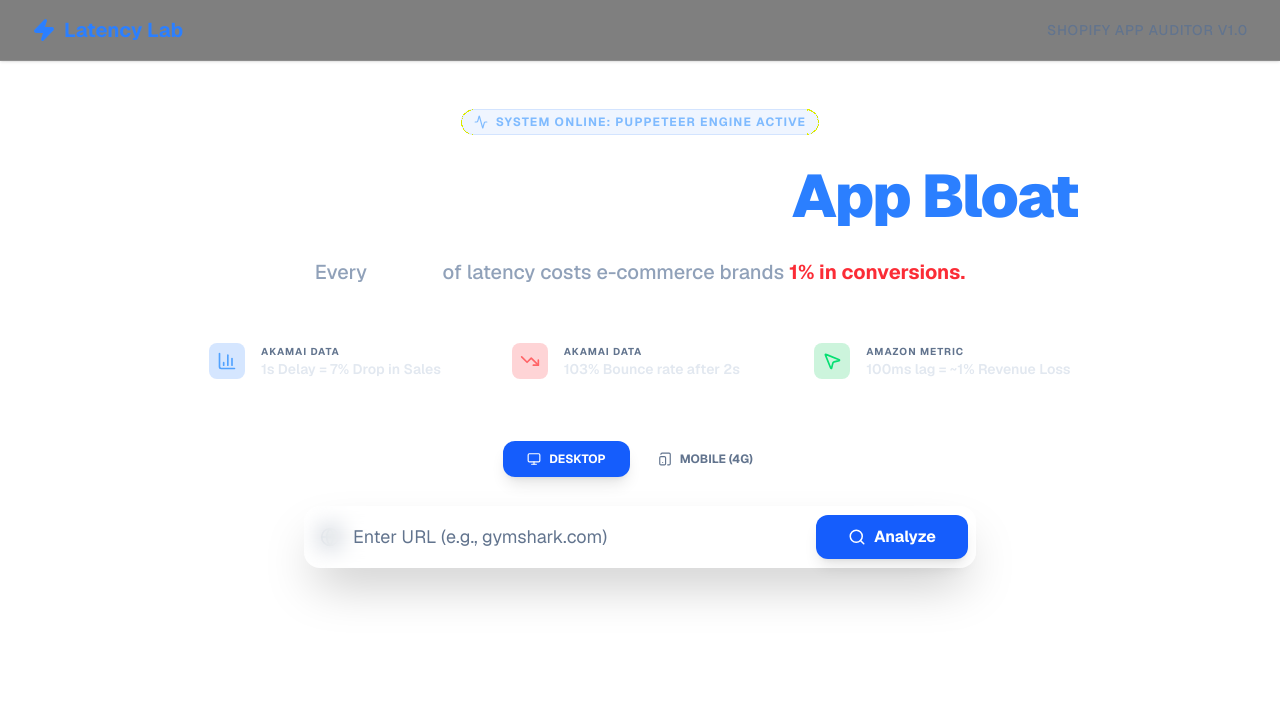
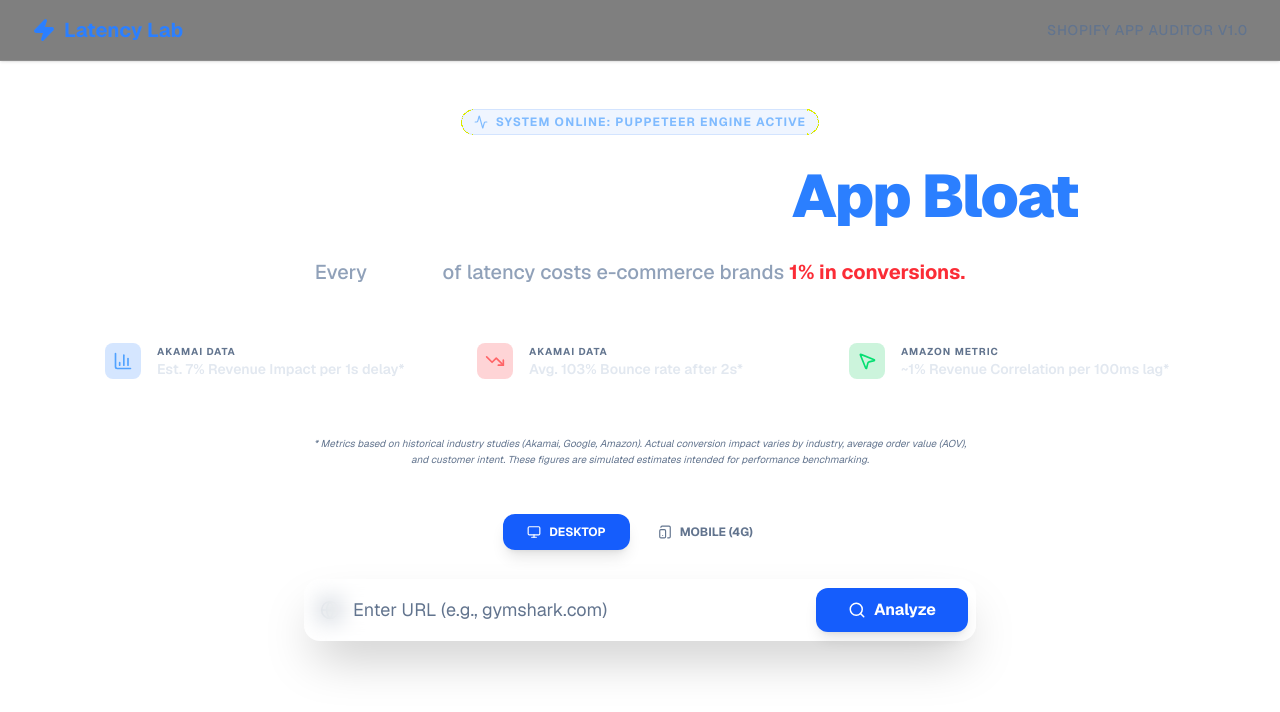
Before and after one commit to manavkr0710/latency-lab, a Next.js app in the folder frontend/: page / in a window 1280 px wide. Shown: the top 712 px of the page. Built offline with nearby package versions, Linux system fonts and the light colour scheme.

Commit message:
style: made benchmark cards wider, added a disclaimer underneat the benchmark stats, refactored the stats

```diff
--- a/frontend/app/page.tsx
+++ b/frontend/app/page.tsx
@@ -87,29 +87,34 @@ export default function Home() {
           </div>
 
           {/*Industry Benchmarks */}
-          <div className="grid grid-cols-1 md:grid-cols-3 gap-3 max-w-4xl mx-auto">
+          <div className="grid grid-cols-1 md:grid-cols-3 gap-3 max-5-4xl mx-auto">
             <div className="bg-white/5 border border-white/10 p-4 rounded-2xl backdrop-blur-sm flex items-center gap-4 text-left hover:bg-white/10 transition-colors">
               <div className="bg-blue-500/20 p-2 rounded-lg text-blue-400"><BarChart3 size={20} /></div>
               <div>
                 <p className="text-[10px] uppercase tracking-widest text-slate-500 font-bold">Akamai Data</p>
-                <p className="text-sm font-semibold text-slate-200">1s Delay = 7% Drop in Sales</p>
+                <p className="text-sm font-semibold text-slate-200">Est. 7% Revenue Impact per 1s delay*</p>
               </div>
             </div>
             <div className="bg-white/5 border border-white/10 p-4 rounded-2xl backdrop-blur-sm flex items-center gap-4 text-left hover:bg-white/10 transition-colors">
               <div className="bg-red-500/20 p-2 rounded-lg text-red-400"><TrendingDown size={20} /></div>
               <div>
                 <p className="text-[10px] uppercase tracking-widest text-slate-500 font-bold">Akamai Data</p>
-                <p className="text-sm font-semibold text-slate-200">103% Bounce rate after 2s</p>
+                <p className="text-sm font-semibold text-slate-200">Avg. 103% Bounce rate after 2s*</p>
               </div>
             </div>
             <div className="bg-white/5 border border-white/10 p-4 rounded-2xl backdrop-blur-sm flex items-center gap-4 text-left hover:bg-white/10 transition-colors">
               <div className="bg-green-500/20 p-2 rounded-lg text-green-400"><MousePointer2 size={20} /></div>
               <div>
                 <p className="text-[10px] uppercase tracking-widest text-slate-500 font-bold">Amazon Metric</p>
-                <p className="text-sm font-semibold text-slate-200">100ms lag = ~1% Revenue Loss</p>
+                <p className="text-sm font-semibold text-slate-200">~1% Revenue Correlation per 100ms lag*</p>
               </div>
             </div>
           </div>
+          <p className="text-[10px] text-slate-500 max-w-2xl mx-auto mt-4 italic leading-relaxed">
+            * Metrics based on historical industry studies (Akamai, Google, Amazon). Actual conversion impact
+            varies by industry, average order value (AOV), and customer intent. These figures are
+            simulated estimates intended for performance benchmarking.
+          </p>
 
           <div className="max-w-2xl mx-auto space-y-6">
             {/* Device Selection Toggle */}
```
